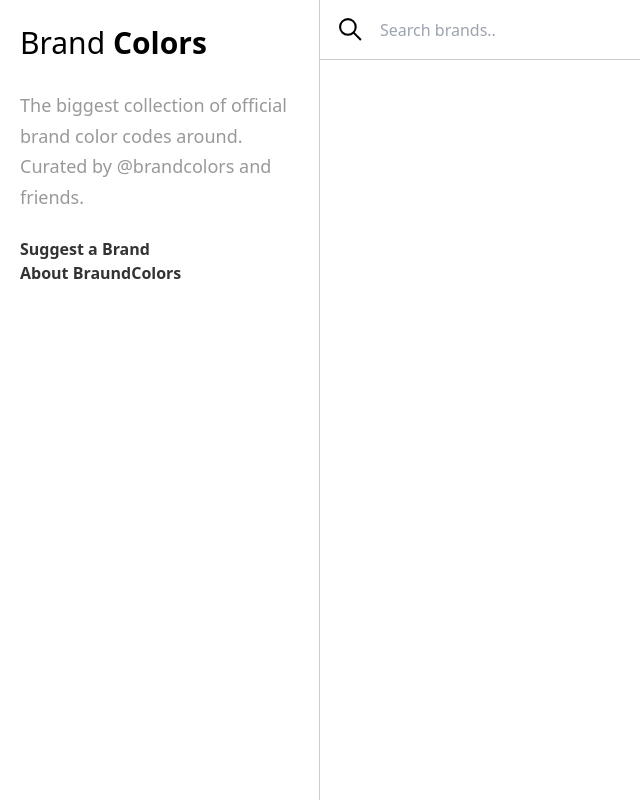
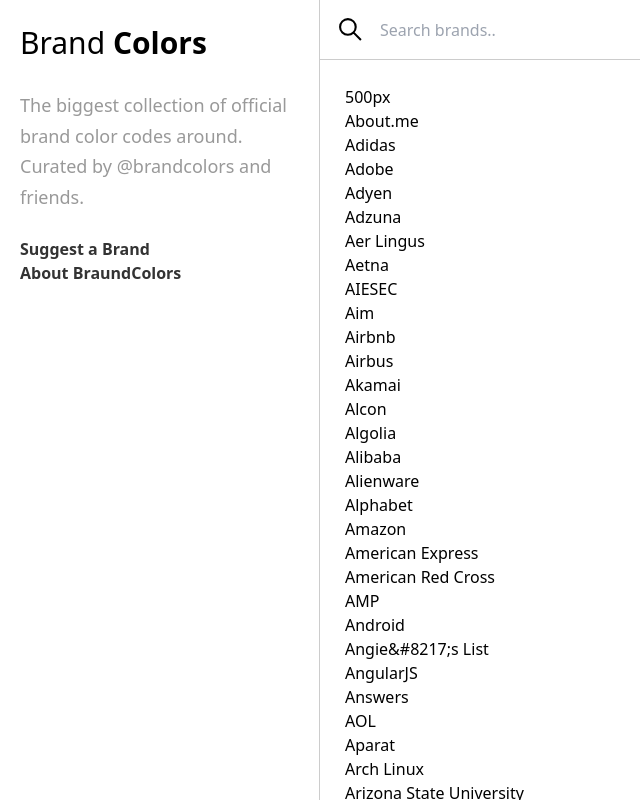
Before and after one commit to sedat355/brand_colors, a React (Vite) app: page / in a window 1280 px wide. Shown: the whole page, without its empty margins (0-640 px from the left). Built offline with nearby package versions, Linux system fonts and the light colour scheme.

Commit message:
brands listelendi

```diff
--- /dev/null
+++ b/src/components/Brand.jsx
@@ -0,0 +1,9 @@
+function Brand({brand}) {
+  return(
+    <div className="brand">
+      <h5>{brand.title}</h5>
+    </div>
+  )
+}
+
+export default Brand
--- a/src/components/Content.jsx
+++ b/src/components/Content.jsx
@@ -1,11 +1,23 @@
 import Search from "./Search"
+import BrandsData from "../brands.json"
+import Brand from "./Brand"
 
 function Content() {
+
+  let brandsArray = []
+  Object.keys(BrandsData).map( key => {
+    brandsArray.push(BrandsData[key])
+  })
+
   return(
     <main className="content">
       <header className="content-header">
         <Search/>
       </header>
+
+      <section className="brands">
+        {brandsArray.map( (brand, index) => <Brand key={index} brand={brand}/>)}
+      </section>
     </main>
   )
 }
--- a/src/css/index.css
+++ b/src/css/index.css
@@ -26,13 +26,14 @@
   height: 100%;
 }
 body {
-
+  overflow: hidden;
 }
 #root {
   height: 100%;
   display: flex;
 }
 
+/*! SIDEBAR STİLLERİ ----------------------------------------*/
 .sidebar {
   width: 320px;
   min-width: 320px;
@@ -71,6 +72,8 @@
 .menu ul li a:hover {
   color: #0099e5;
 }
+
+/*! MODAL STİLLERİ -----------------------------------------*/
 .about-modal {
   max-width: 720px;
   background-color: #fff;
@@ -113,10 +116,18 @@
   justify-content: center;
   background: rgba(#fff, .5);
 }
+
+/*! CONTENT STİLLERİ --------------------------------------*/
 .content {
   flex: 1;
+  overflow: auto;
+}
+.brands {
+  padding: 25px;
 }
 .content-header {
+  position: sticky;
+  top: 0;
   height: 60px;
   border-bottom: 1px solid #ccc;
   display: flex;
```
